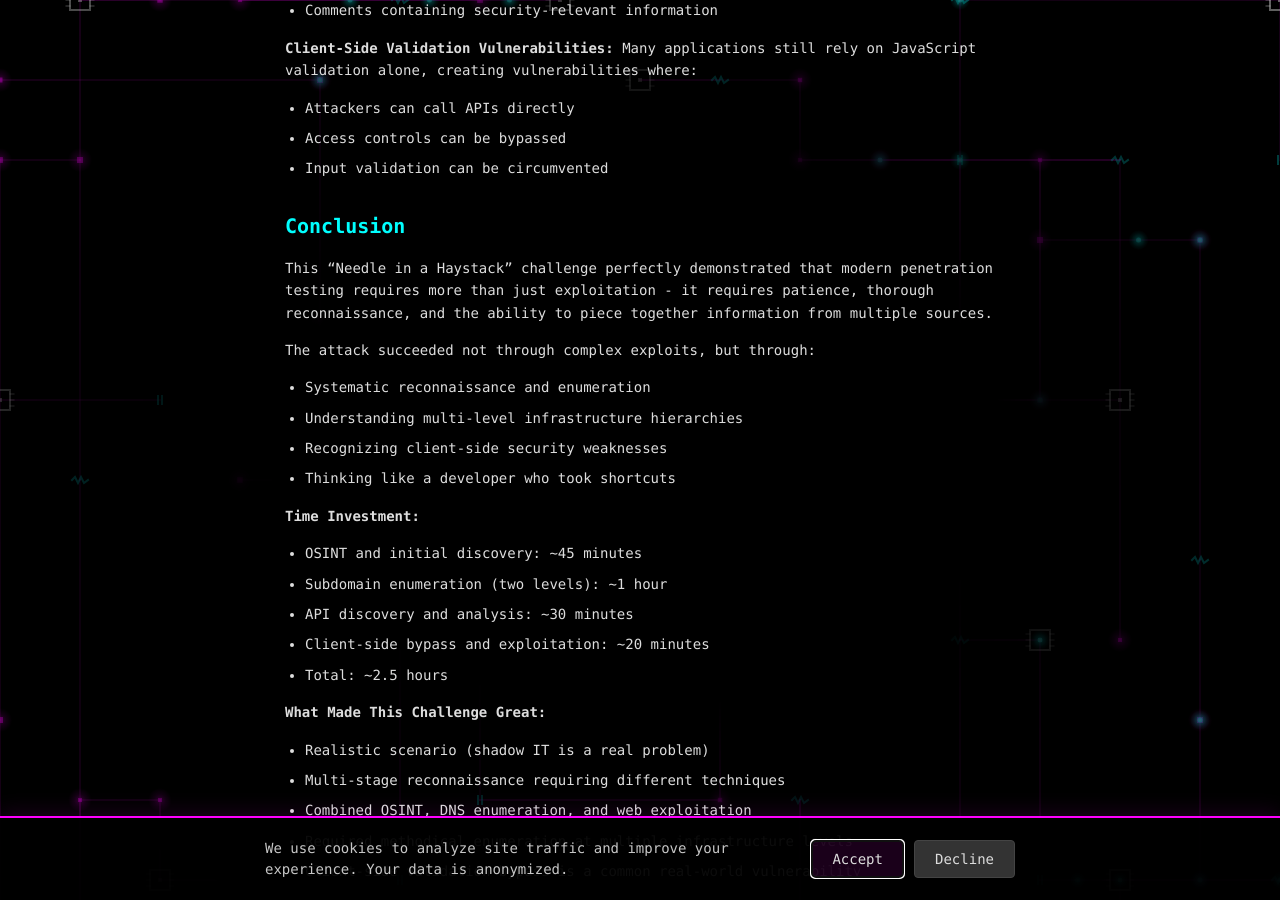
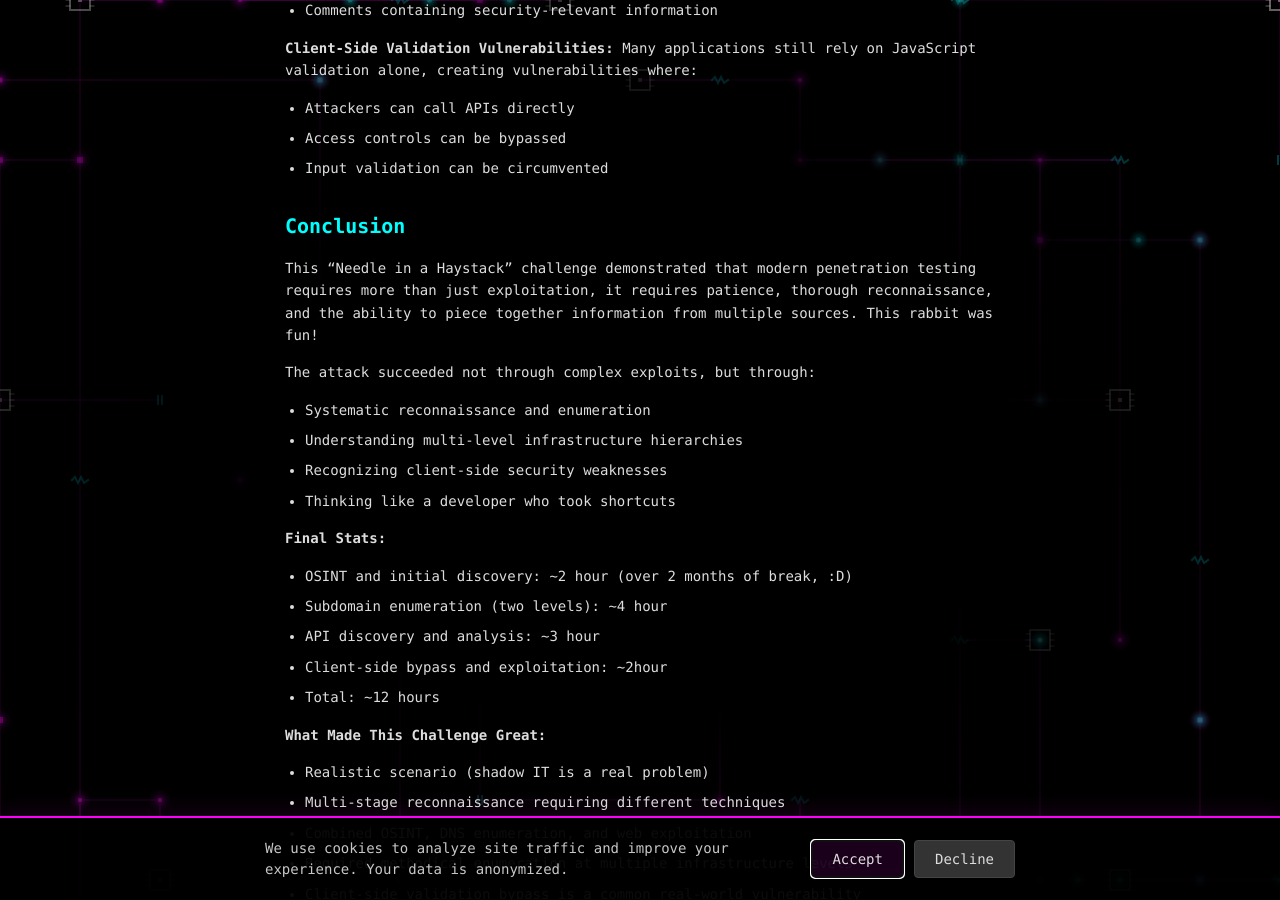
Before and after one commit to tpbansal/thinkingcow, a Jekyll site: the page built from _posts/2025-12-28-wiz-ctf-writeup.md, in a window 1280 px wide and 900 px high, scrolled down 14578 px. Built offline with Jekyll 4.4.1, drawn with Linux system fonts in a browser that asks for light colours.

Commit message:
thanks but no thanks grammarly

```diff
--- a/_posts/2025-12-28-wiz-ctf-writeup.md
+++ b/_posts/2025-12-28-wiz-ctf-writeup.md
@@ -375,7 +375,7 @@ Many applications still rely on JavaScript validation alone, creating vulnerabil
 
 ## Conclusion
 
-This "Needle in a Haystack" challenge perfectly demonstrated that modern penetration testing requires more than just exploitation - it requires patience, thorough reconnaissance, and the ability to piece together information from multiple sources.
+This "Needle in a Haystack" challenge demonstrated that modern penetration testing requires more than just exploitation, it requires patience, thorough reconnaissance, and the ability to piece together information from multiple sources. This rabbit was fun!
 
 The attack succeeded not through complex exploits, but through:
 - Systematic reconnaissance and enumeration
@@ -383,12 +383,12 @@ The attack succeeded not through complex exploits, but through:
 - Recognizing client-side security weaknesses
 - Thinking like a developer who took shortcuts
 
-**Time Investment:**
-- OSINT and initial discovery: ~45 minutes
-- Subdomain enumeration (two levels): ~1 hour
-- API discovery and analysis: ~30 minutes
-- Client-side bypass and exploitation: ~20 minutes
-- Total: ~2.5 hours
+**Final Stats:**
+- OSINT and initial discovery: ~2 hour (over 2 months of break, :D)
+- Subdomain enumeration (two levels): ~4 hour
+- API discovery and analysis: ~3 hour
+- Client-side bypass and exploitation: ~2hour
+- Total: ~12 hours
 
 **What Made This Challenge Great:**
 - Realistic scenario (shadow IT is a real problem)
```
Also changed, not shown: _posts/2025-11-21-wiz-ctf-writeup.md (+1 -1 lines).
